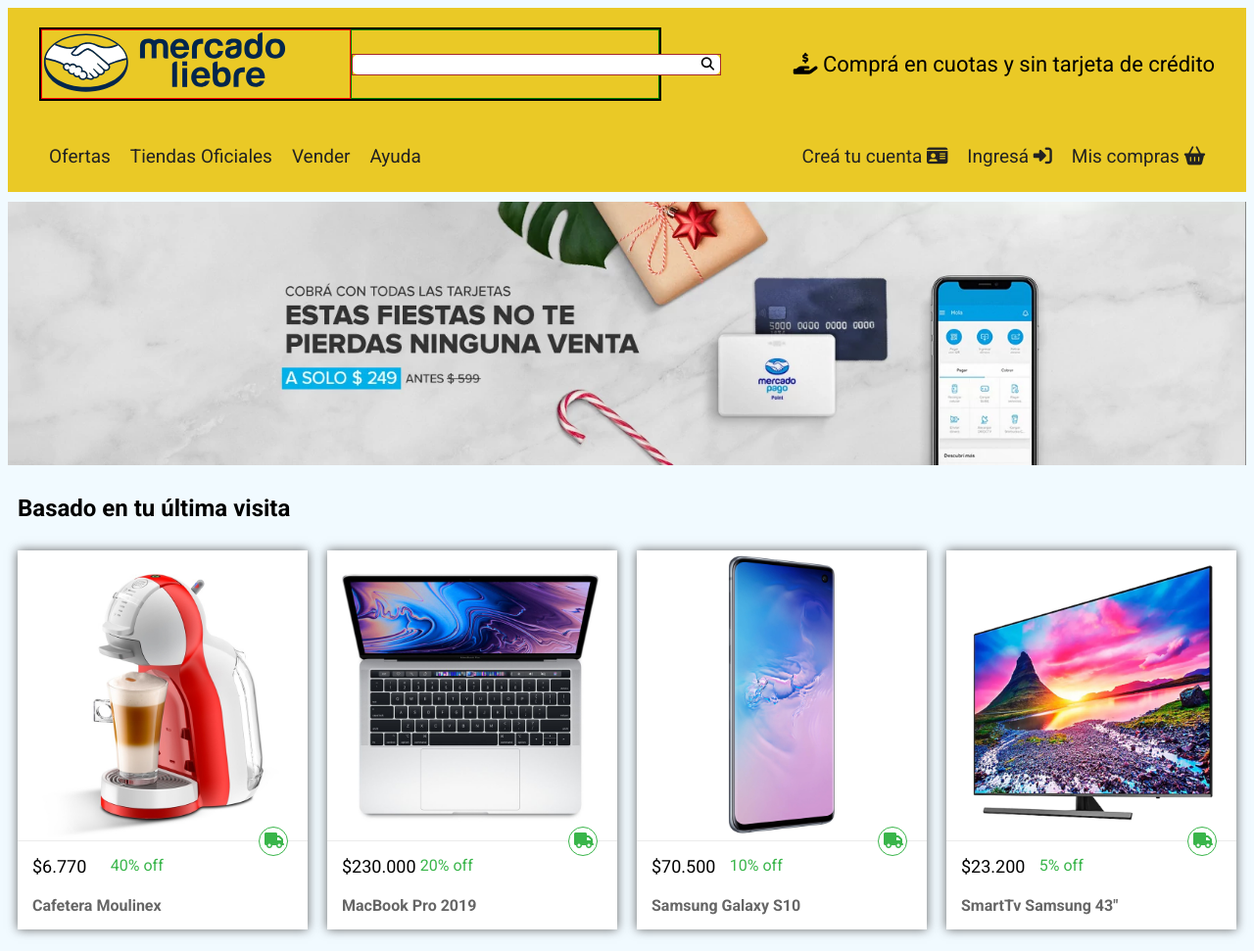
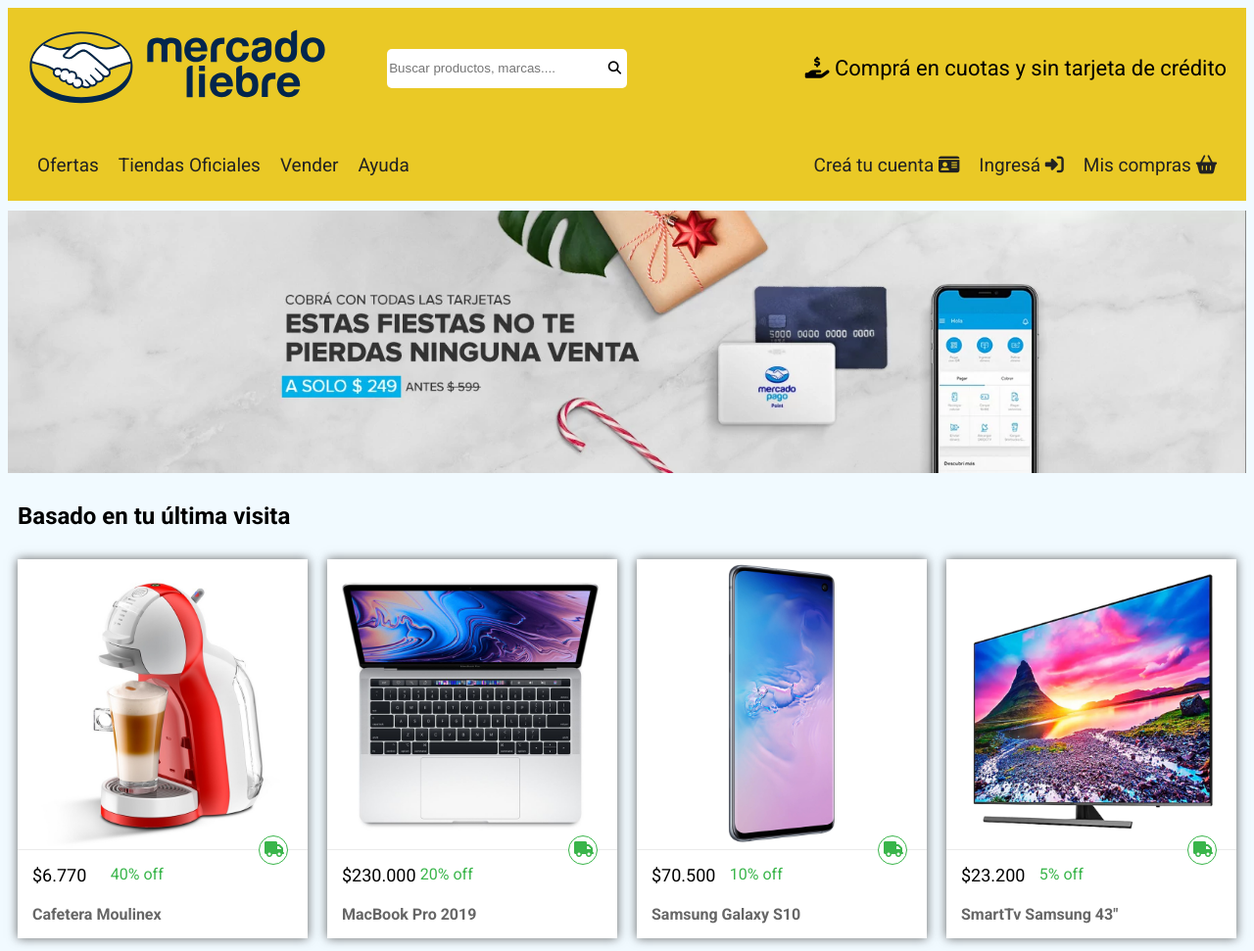
Before and after one commit to morronepablo/DigitalHouse_MercadoLiebre, a website: page views/home.html in a window 1280 px wide. Shown: the top 971 px of the page at 98% size. Drawn offline with Linux system fonts and the light colour scheme.

Commit message:
Ajustes de media query para desktop y tv

```diff
--- a/public/css/styles.css
+++ b/public/css/styles.css
@@ -8,13 +8,13 @@
     background: #F1FAFF;
 }
 
-    /*==================================================
-        Cabecera y logo
-    ==================================================*/
-
 img {
     width: 100%;
 }
+
+/*==================================================
+    Cabecera y logo
+==================================================*/
 
 .main-header {
     background-color: #EAC926;
@@ -26,25 +26,16 @@
     display: flex;
     flex-direction: row;
     justify-content: space-between;
-    /* line-height: 60px; */
-    border: 2px solid black;
 }
 
 .main-logo {
     width: 50%;
-    border: 1px solid red;
 }
 .main-search {
     display: flex;
     flex-direction: column;
     justify-content: center;
     width: 50%;
-    border: 1px solid green;
-}
-
-.search-bar-input {
-    /* justify-content: center; */
-    border: 1px solid brown;
 }
 
 .search-bar-input input{
@@ -189,8 +180,6 @@
 
 
 main h3 {
-    /* padding: 0px 0px 15px 15px; */
-    /* display: none; */
     color: #666;
     margin: 20px 0 0 0;
 }
@@ -256,20 +245,39 @@
     margin-top: 10px;
 }
 
+/*==================================================
+    PUNTO DE QUIEBRE
+==================================================*/
+
+/* ++++++ 768 ++++++ */
 @media (min-width: 768px) {
+
     .main-header-top-bar {
         display: flex;
         justify-content: space-between;
+        margin-bottom: 15px;
+    }
+
+    .main-header-logo-bar {
+        width: 50%;
+    }
+
+    .main-tarjeta {
+        display: flex;
+        flex-direction: column;
+        justify-content: center;
+        width: 50%;
+    }
+
+    .copy-header {
+        margin: 0;
+        text-align: right;
+        font-size: 16px;
     }
 
     .search-bar {
         margin: auto;
         margin-left: 15px;
-    }
-
-    .copy-header {
-        max-width: 350px;
-        text-align: right;
     }
 
     .hamburguer-button {
@@ -319,21 +327,13 @@
         margin: 20px 0 0 0;
     }
 
-
     .main-product {
         box-shadow: 0px 0px 10px rgb(100, 100, 100);
     }
 }
 
+/* +++++ 1200 +++++ */
 @media (min-width: 1200px) {
-    .logo {
-        width: 250px;
-    }
-
-    .main-header-top-bar, .main-navbar {
-        max-width: 1200px;
-        margin: 0 auto;
-    }
 
     .main-header-top-bar {
         align-items: center;
@@ -341,9 +341,17 @@
 
     .search-bar {
         margin: auto;
+        width: 80%;
+        margin-right: 0;
     }
+
     .search-bar input {
-        width: 350px;
+        width: 100%;
+        height: 40px;
+    }
+
+    .search-bar button {
+        height: 40px;
     }
 
     .copy-header {
--- a/views/home.html
+++ b/views/home.html
@@ -35,16 +35,18 @@
                 <div class="main-search">
                     <div class="search-bar">
                         <div class ="search-bar-input">
-                            <input type="text" name="search">
+                            <input type="text" name="search" placeholder="Buscar productos, marcas....">
                             <button type="button" class="btn btn-search"><i class="fas fa-search"></i></button>
                         </div>
                     </div>
                 </div>
             </div>
-            <h2 class="copy-header">
-                <i class="fas fa-hand-holding-usd"></i>
-                Comprá en cuotas y sin tarjeta de crédito
-            </h2>
+            <div class="main-tarjeta">
+                <h2 class="copy-header">
+                    <i class="fas fa-hand-holding-usd"></i>
+                    Comprá en cuotas y sin tarjeta de crédito
+                </h2>
+            </div>
         </div>
 
         <!--==================================================
```
